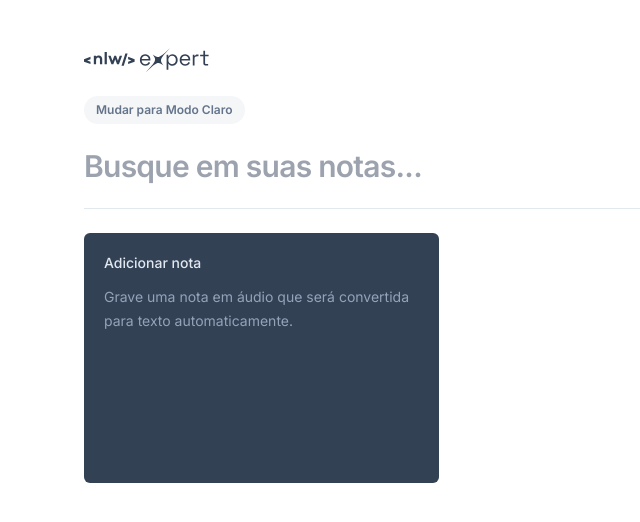
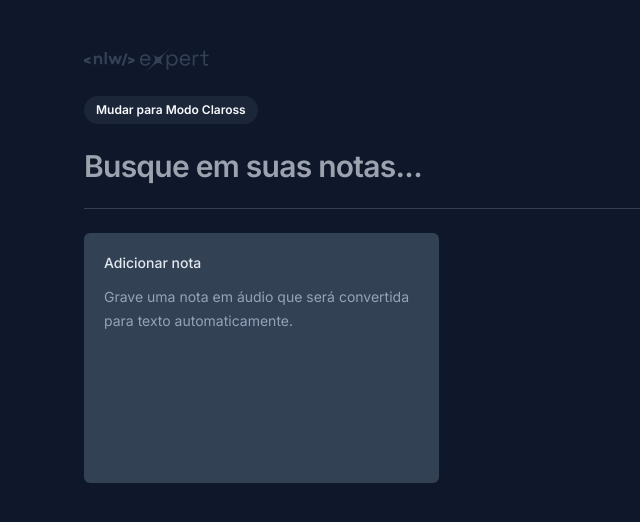
Before and after one commit to romerioribeiro25/nlw-expert-react, a React (Vite) app: page / in a window 1280 px wide. Shown: the top 522 px of the page, without its empty margins (0-640 px from the left). Built offline with nearby package versions, Linux system fonts and the light colour scheme.

Commit message:
feat(app): Add support for dark mode with Helmet

```diff
--- a/package.json
+++ b/package.json
@@ -15,12 +15,14 @@
     "lucide-react": "^0.315.0",
     "react": "^18.2.0",
     "react-dom": "^18.2.0",
+    "react-helmet-async": "^2.0.4",
     "sonner": "^1.3.1"
   },
   "devDependencies": {
     "@types/dom-speech-recognition": "^0.0.4",
     "@types/react": "^18.2.43",
     "@types/react-dom": "^18.2.17",
+    "@types/react-helmet": "^6.1.11",
     "@vitejs/plugin-react": "^4.2.1",
     "autoprefixer": "^10.4.17",
     "postcss": "^8.4.33",
--- a/src/app.tsx
+++ b/src/app.tsx
@@ -1,4 +1,5 @@
 import { ChangeEvent, useMemo, useState, useCallback } from "react";
+import { Helmet, HelmetProvider } from 'react-helmet-async';
 import logo from "./assets/logo-nlw-expert.svg";
 import { NewNoteCard } from "./components/new-note-card";
 import { NoteCard } from "./components/note-card";
@@ -64,12 +65,24 @@ export function App() {
     return notes
   }, [search, notes])
 
+  // useEffect(() => {
+  //   const html = document.querySelector('html');
+  //   if (html) {
+  //     html.classList.toggle('dark', theme === 'dark');
+  //   }
+  // }, [theme]);
+
   return (
+    <HelmetProvider>
+      <Helmet>
+        <html className={theme === 'dark' ? 'dark' : ''} />
+      </Helmet>
+
       <div className="mx-auto max-w-6xl my-12 space-y-6 px-5">
         <img src={logo} alt="NLW Expert" />
 
         <button onClick={toggleTheme} className="text-xs leading-5 font-semibold bg-slate-400/10 rounded-full py-1 px-3 flex items-center space-x-2 hover:bg-slate-400/20">
-        {theme === 'dark' ? 'Mudar para Modo Claro' : 'Mudar para Modo Escuro'}
+          {theme === 'dark' ? 'Mudar para Modo Claross' : 'Mudar para Modo Escuro'}
         </button>
 
         <form className="w-full">
@@ -91,6 +104,7 @@ export function App() {
           ))}
         </div>
       </div>
+    </HelmetProvider>
   );
 }
 
```
Also changed, not shown: 1 other file (tests, documents, lock files or other folders). Lines whose indentation alone changed are shown as unchanged.
